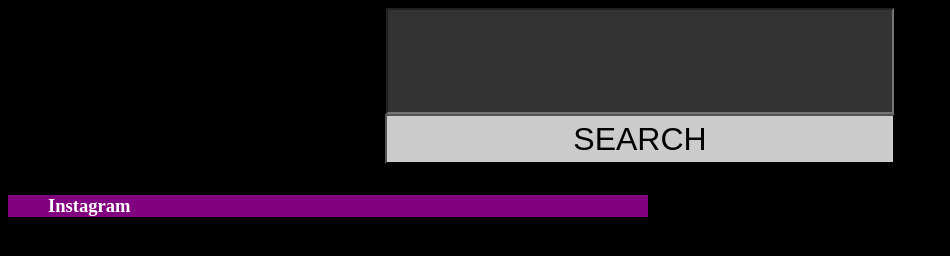
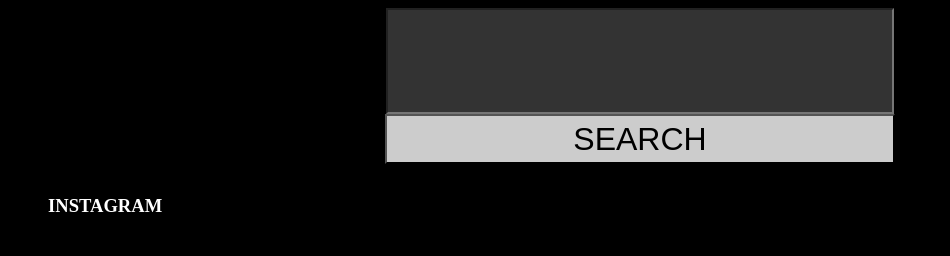
Before and after one commit to GianlucaTeti/gianlucateti.github.io, a plain HTML site: page week11/index.html in a window 1280 px wide. Shown: the whole page, without its empty margins (0-950 px from the left). Drawn offline with nearby package versions, Linux system fonts and the light colour scheme.

Commit message:
Update index.html

```diff
--- a/week11/index.html
+++ b/week11/index.html
@@ -37,7 +37,6 @@
 
     #photos {
         width:600px;
-        background-color:purple;
         color:#ffffff;
         font-size:1.4em;
     }
@@ -70,6 +69,7 @@
 
     h5 {
         color:#ffffff;
+        text-transform:uppercase;
     }
 
     </style>
```
